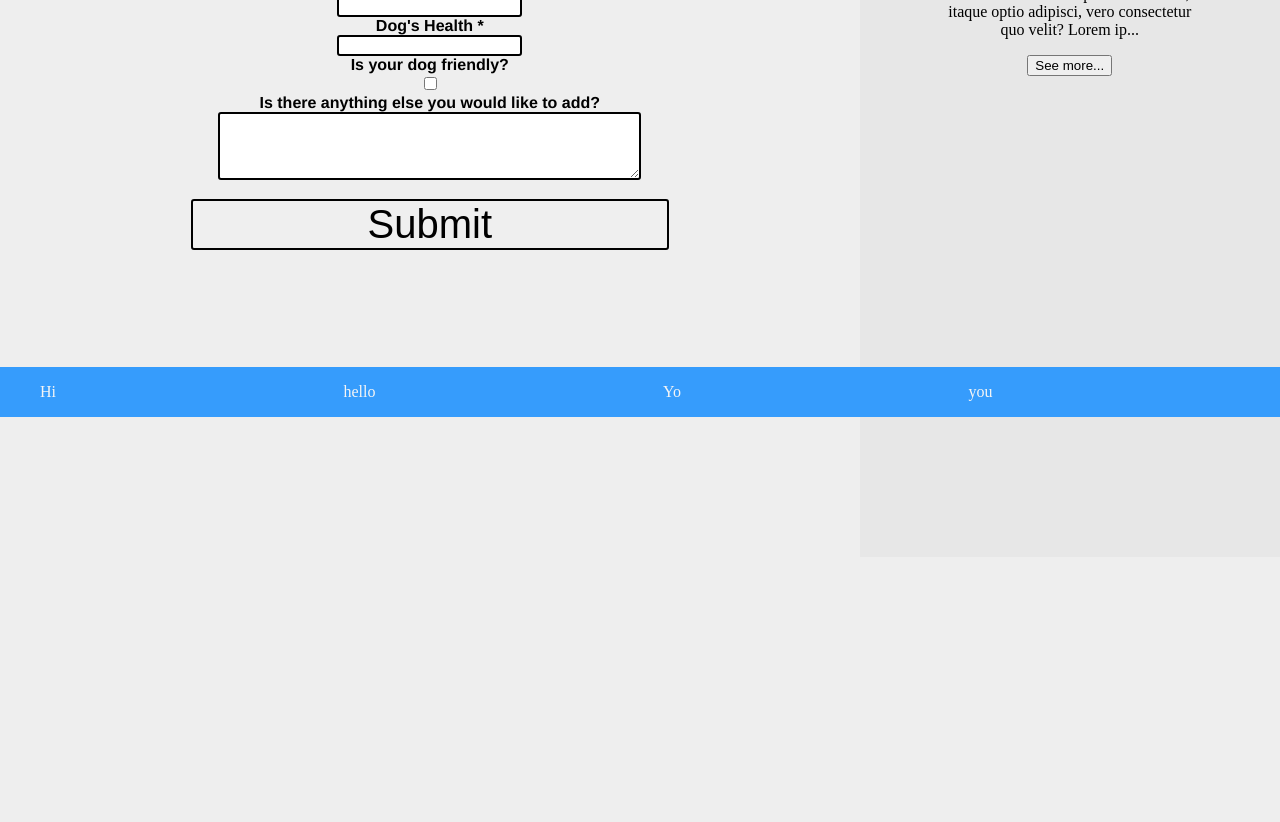
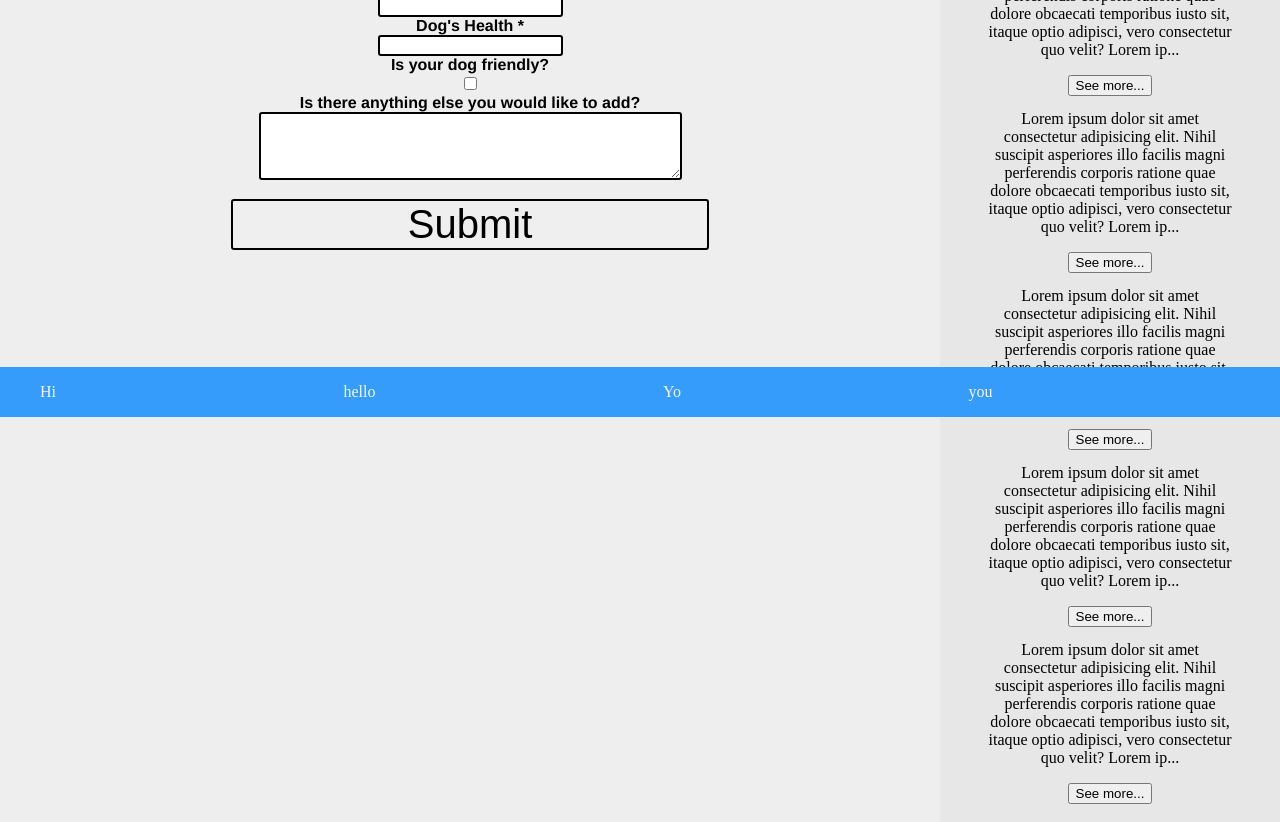
Before and after one commit to userMeatball/thekennel, a plain HTML site: page index.html in a window 1280 px wide. Shown: the part 383-1205 px from the top of the page. Before the commit the page ends 940 px from the top, so only its background shows below. Drawn offline with Linux system fonts and the light colour scheme.

Commit message:
making reviews scrollable
scroll without breaking the viewheight

```diff
--- a/index.html
+++ b/index.html
@@ -45,6 +45,23 @@
                     <p class="reviewPara">Lorem ipsum dolor sit amet consectetur adipisicing elit. Nihil suscipit asperiores illo facilis magni perferendis corporis ratione quae dolore obcaecati temporibus iusto sit, itaque optio adipisci, vero consectetur quo velit? Lorem ip...</p>
                     <button class="seeMore">See more...</button>
                 </div>
+                <div class="reviewContainer">
+                    <p class="reviewPara">Lorem ipsum dolor sit amet consectetur adipisicing elit. Nihil suscipit asperiores illo facilis magni perferendis corporis ratione quae dolore obcaecati temporibus iusto sit, itaque optio adipisci, vero consectetur quo velit? Lorem ip...</p>
+                    <button class="seeMore">See more...</button>
+                </div>
+                <div class="reviewContainer">
+                    <p class="reviewPara">Lorem ipsum dolor sit amet consectetur adipisicing elit. Nihil suscipit asperiores illo facilis magni perferendis corporis ratione quae dolore obcaecati temporibus iusto sit, itaque optio adipisci, vero consectetur quo velit? Lorem ip...</p>
+                    <button class="seeMore">See more...</button>
+                </div>
+                <div class="reviewContainer">
+                    <p class="reviewPara">Lorem ipsum dolor sit amet consectetur adipisicing elit. Nihil suscipit asperiores illo facilis magni perferendis corporis ratione quae dolore obcaecati temporibus iusto sit, itaque optio adipisci, vero consectetur quo velit? Lorem ip...</p>
+                    <button class="seeMore">See more...</button>
+                </div>
+                <div class="reviewContainer">
+                    <p class="reviewPara">Lorem ipsum dolor sit amet consectetur adipisicing elit. Nihil suscipit asperiores illo facilis magni perferendis corporis ratione quae dolore obcaecati temporibus iusto sit, itaque optio adipisci, vero consectetur quo velit? Lorem ip...</p>
+                    <button class="seeMore">See more...</button>
+                </div>
+
             </div>
 
         </div>
--- a/styles.css
+++ b/styles.css
@@ -8,8 +8,6 @@ body, h1, h2, form, div, footer, header {
 
 body {
     background-color: #eee;
-    height: 100vh;
-    overflow: hidden;
 }
 
 /* HEADER */
@@ -30,7 +28,8 @@ header h1 {
 
 #content {
     display: flex;
-    height: 100%;
+    flex: 1;
+    overflow: scroll;
 }
 
 .contentTitle {
@@ -72,16 +71,15 @@ header h1 {
 /* REVIEWS */
 
 #reviews {
-    flex-grow: 1;
-    display: inline-block;
     text-align: center;
-    overflow: auto;
-    height: auto;
+    height: 100%;
     width: 300px;
+    padding: 20px;
     background-color: rgb(231, 231, 231);
 }
 
 #reviews div {
+    flex: 1;
     display: inline-block;
     height: 100px;
     width: 250px;
@@ -93,7 +91,6 @@ footer {
     position: absolute;
     bottom: 0;
     width: 100%;
-    overflow: auto;
     background-color: rgb(54, 156, 252);
 }
 
```
